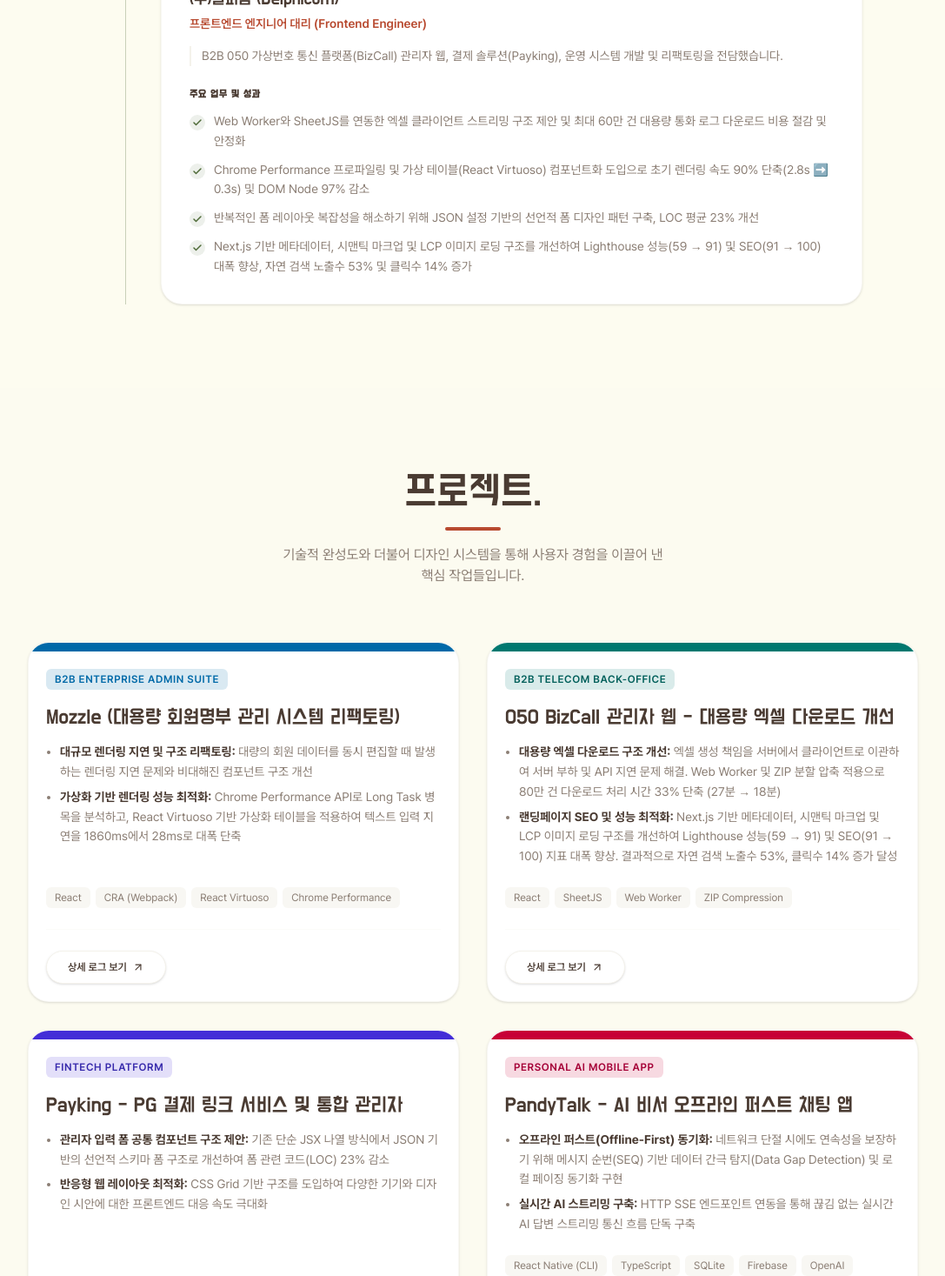
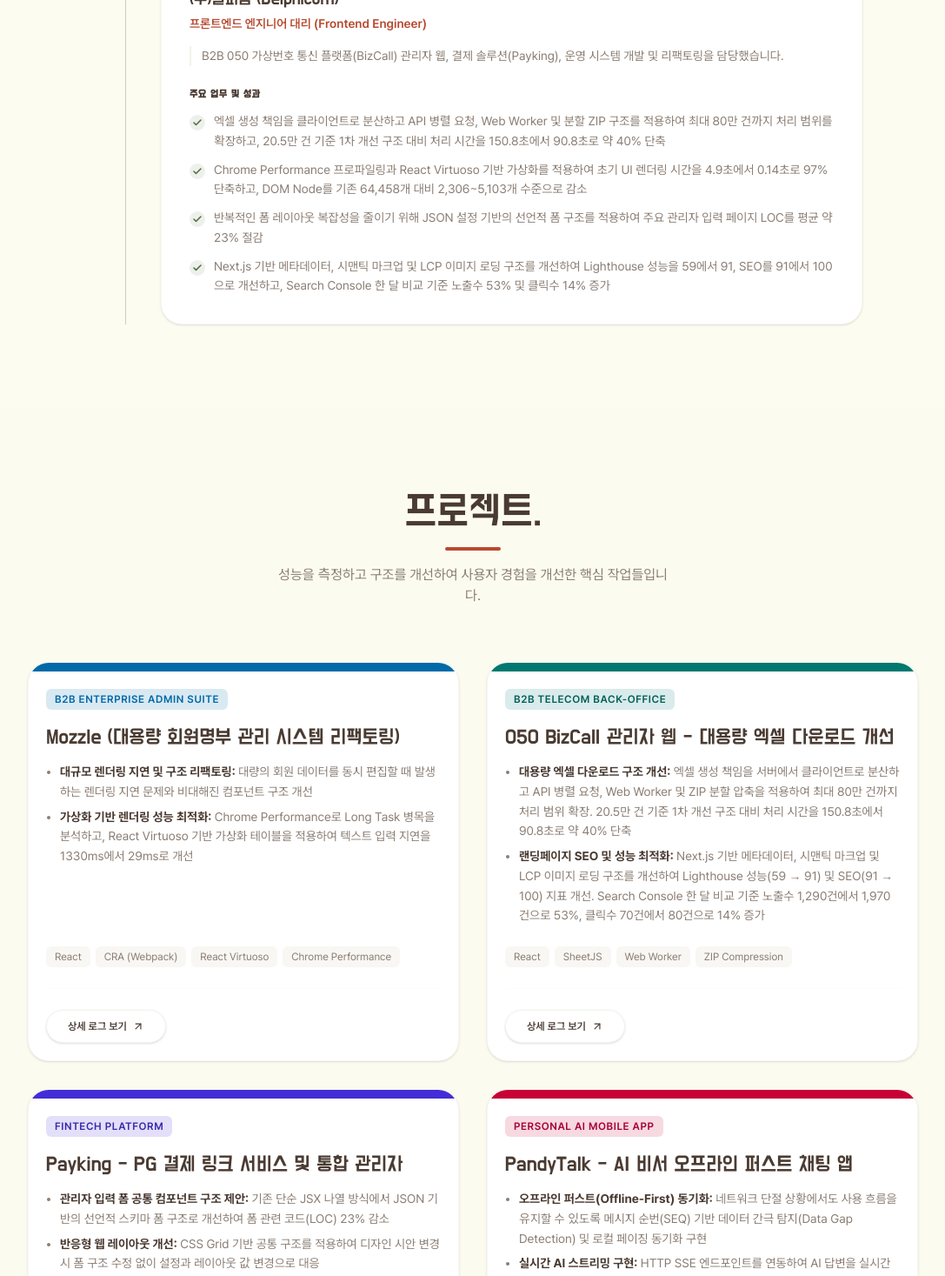
Before and after one commit to 951jth/portpolio, a Next.js app: page / in a window 1280 px wide. Shown: the part 1980-3447 px from the top of the page at 87% size, without its empty margins (96-1183 px from the left). Built offline with nearby package versions, Linux system fonts and the light colour scheme; no server answers.

Commit message:
docs: 프로젝트 및 경력 기술서 상세 내용 및 성과 지표 업데이트, 기존 PDF 파일 제거

```diff
--- a/src/components/sections/Experience.tsx
+++ b/src/components/sections/Experience.tsx
@@ -8,12 +8,12 @@
       role: "프론트엔드 엔지니어 대리 (Frontend Engineer)",
       period: "2021.05 ~ 현재",
       description:
-        "B2B 050 가상번호 통신 플랫폼(BizCall) 관리자 웹, 결제 솔루션(Payking), 운영 시스템 개발 및 리팩토링을 전담했습니다.",
+        "B2B 050 가상번호 통신 플랫폼(BizCall) 관리자 웹, 결제 솔루션(Payking), 운영 시스템 개발 및 리팩토링을 담당했습니다.",
       achievements: [
-        "Web Worker와 SheetJS를 연동한 엑셀 클라이언트 스트리밍 구조 제안 및 최대 60만 건 대용량 통화 로그 다운로드 비용 절감 및 안정화",
-        "Chrome Performance 프로파일링 및 가상 테이블(React Virtuoso) 컴포넌트화 도입으로 초기 렌더링 속도 90% 단축(2.8s ➡️ 0.3s) 및 DOM Node 97% 감소",
-        "반복적인 폼 레이아웃 복잡성을 해소하기 위해 JSON 설정 기반의 선언적 폼 디자인 패턴 구축, LOC 평균 23% 개선",
-        "Next.js 기반 메타데이터, 시맨틱 마크업 및 LCP 이미지 로딩 구조를 개선하여 Lighthouse 성능(59 → 91) 및 SEO(91 → 100) 대폭 향상, 자연 검색 노출수 53% 및 클릭수 14% 증가",
+        "엑셀 생성 책임을 클라이언트로 분산하고 API 병렬 요청, Web Worker 및 분할 ZIP 구조를 적용하여 최대 80만 건까지 처리 범위를 확장하고, 20.5만 건 기준 1차 개선 구조 대비 처리 시간을 150.8초에서 90.8초로 약 40% 단축",
+        "Chrome Performance 프로파일링과 React Virtuoso 기반 가상화를 적용하여 초기 UI 렌더링 시간을 4.9초에서 0.14초로 97% 단축하고, DOM Node를 기존 64,458개 대비 2,306~5,103개 수준으로 감소",
+        "반복적인 폼 레이아웃 복잡성을 줄이기 위해 JSON 설정 기반의 선언적 폼 구조를 적용하여 주요 관리자 입력 페이지 LOC를 평균 약 23% 절감",
+        "Next.js 기반 메타데이터, 시맨틱 마크업 및 LCP 이미지 로딩 구조를 개선하여 Lighthouse 성능을 59에서 91, SEO를 91에서 100으로 개선하고, Search Console 한 달 비교 기준 노출수 53% 및 클릭수 14% 증가",
       ],
     },
   ];
@@ -31,7 +31,7 @@
           <FadeIn direction="up" delay={0.1}>
             <div className="w-16 h-1 bg-primary mx-auto rounded-full mb-4" />
             <p className="font-pretendard text-text-secondary text-sm sm:text-base max-w-md mx-auto">
-              기술을 통해 비즈니스 문제를 해결하고, 실제 수치로 성과를 입증해 온 저의 성장 여정입니다.
+              기술을 통해 비즈니스 문제를 해결하고, 실제 수치로 개선 결과를 검증해 온 성장 여정입니다.
             </p>
           </FadeIn>
         </div>
--- a/src/components/sections/Projects.tsx
+++ b/src/components/sections/Projects.tsx
@@ -11,7 +11,7 @@
         <strong className="text-text">대규모 렌더링 지연 및 구조 리팩토링:</strong> 대량의 회원 데이터를 동시 편집할 때 발생하는 렌더링 지연 문제와 비대해진 컴포넌트 구조 개선
       </>,
       <>
-        <strong className="text-text">가상화 기반 렌더링 성능 최적화:</strong> Chrome Performance API로 Long Task 병목을 분석하고, React Virtuoso 기반 가상화 테이블을 적용하여 텍스트 입력 지연을 1860ms에서 28ms로 대폭 단축
+        <strong className="text-text">가상화 기반 렌더링 성능 최적화:</strong> Chrome Performance로 Long Task 병목을 분석하고, React Virtuoso 기반 가상화 테이블을 적용하여 텍스트 입력 지연을 1330ms에서 29ms로 개선
       </>
     ],
     tags: ["React", "CRA (Webpack)", "React Virtuoso", "Chrome Performance"],
@@ -24,10 +24,10 @@
     theme: "emerald",
     description: [
       <>
-        <strong className="text-text">대용량 엑셀 다운로드 구조 개선:</strong> 엑셀 생성 책임을 서버에서 클라이언트로 이관하여 서버 부하 및 API 지연 문제 해결. Web Worker 및 ZIP 분할 압축 적용으로 80만 건 다운로드 처리 시간 33% 단축 (27분 → 18분)
+        <strong className="text-text">대용량 엑셀 다운로드 구조 개선:</strong> 엑셀 생성 책임을 서버에서 클라이언트로 분산하고 API 병렬 요청, Web Worker 및 ZIP 분할 압축을 적용하여 최대 80만 건까지 처리 범위 확장. 20.5만 건 기준 1차 개선 구조 대비 처리 시간을 150.8초에서 90.8초로 약 40% 단축
       </>,
       <>
-        <strong className="text-text">랜딩페이지 SEO 및 성능 최적화:</strong> Next.js 기반 메타데이터, 시맨틱 마크업 및 LCP 이미지 로딩 구조를 개선하여 Lighthouse 성능(59 → 91) 및 SEO(91 → 100) 지표 대폭 향상. 결과적으로 자연 검색 노출수 53%, 클릭수 14% 증가 달성
+        <strong className="text-text">랜딩페이지 SEO 및 성능 최적화:</strong> Next.js 기반 메타데이터, 시맨틱 마크업 및 LCP 이미지 로딩 구조를 개선하여 Lighthouse 성능(59 → 91) 및 SEO(91 → 100) 지표 개선. Search Console 한 달 비교 기준 노출수 1,290건에서 1,970건으로 53%, 클릭수 70건에서 80건으로 14% 증가
       </>
     ],
     tags: ["React", "SheetJS", "Web Worker", "ZIP Compression"],
@@ -43,7 +43,7 @@
         <strong className="text-text">관리자 입력 폼 공통 컴포넌트 구조 제안:</strong> 기존 단순 JSX 나열 방식에서 JSON 기반의 선언적 스키마 폼 구조로 개선하여 폼 관련 코드(LOC) 23% 감소
       </>,
       <>
-        <strong className="text-text">반응형 웹 레이아웃 최적화:</strong> CSS Grid 기반 구조를 도입하여 다양한 기기와 디자인 시안에 대한 프론트엔드 대응 속도 극대화
+        <strong className="text-text">반응형 웹 레이아웃 개선:</strong> CSS Grid 기반 공통 구조를 적용하여 디자인 시안 변경 시 폼 구조 수정 없이 설정과 레이아웃 값 변경으로 대응
       </>
     ],
     tags: ["React", "Next.js (SSR)", "React Native", "Tailwind CSS"],
@@ -55,10 +55,10 @@
     theme: "rose",
     description: [
       <>
-        <strong className="text-text">오프라인 퍼스트(Offline-First) 동기화:</strong> 네트워크 단절 시에도 연속성을 보장하기 위해 메시지 순번(SEQ) 기반 데이터 간극 탐지(Data Gap Detection) 및 로컬 페이징 동기화 구현
+        <strong className="text-text">오프라인 퍼스트(Offline-First) 동기화:</strong> 네트워크 단절 상황에서도 사용 흐름을 유지할 수 있도록 메시지 순번(SEQ) 기반 데이터 간극 탐지(Data Gap Detection) 및 로컬 페이징 동기화 구현
       </>,
       <>
-        <strong className="text-text">실시간 AI 스트리밍 구축:</strong> HTTP SSE 엔드포인트 연동을 통해 끊김 없는 실시간 AI 답변 스트리밍 통신 흐름 단독 구축
+        <strong className="text-text">실시간 AI 스트리밍 구현:</strong> HTTP SSE 엔드포인트를 연동하여 AI 답변을 실시간으로 표시하고, 응답 완료 시 최종 메시지를 저장하는 흐름 구현
       </>
     ],
     tags: ["React Native (CLI)", "TypeScript", "SQLite", "Firebase", "OpenAI"],
@@ -82,8 +82,8 @@
           <FadeIn direction="up" delay={0.1}>
             <div className="w-16 h-1 bg-primary mx-auto rounded-full mb-4" />
             <p className="font-pretendard text-text-secondary text-sm sm:text-base max-w-md mx-auto">
-              기술적 완성도와 더불어 디자인 시스템을 통해 사용자 경험을 이끌어
-              낸 핵심 작업들입니다.
+              성능을 측정하고 구조를 개선하여 사용자 경험을 개선한 핵심
+              작업들입니다.
             </p>
           </FadeIn>
         </div>
```
Also changed, not shown: 1 other file (tests, documents, lock files or other folders).
